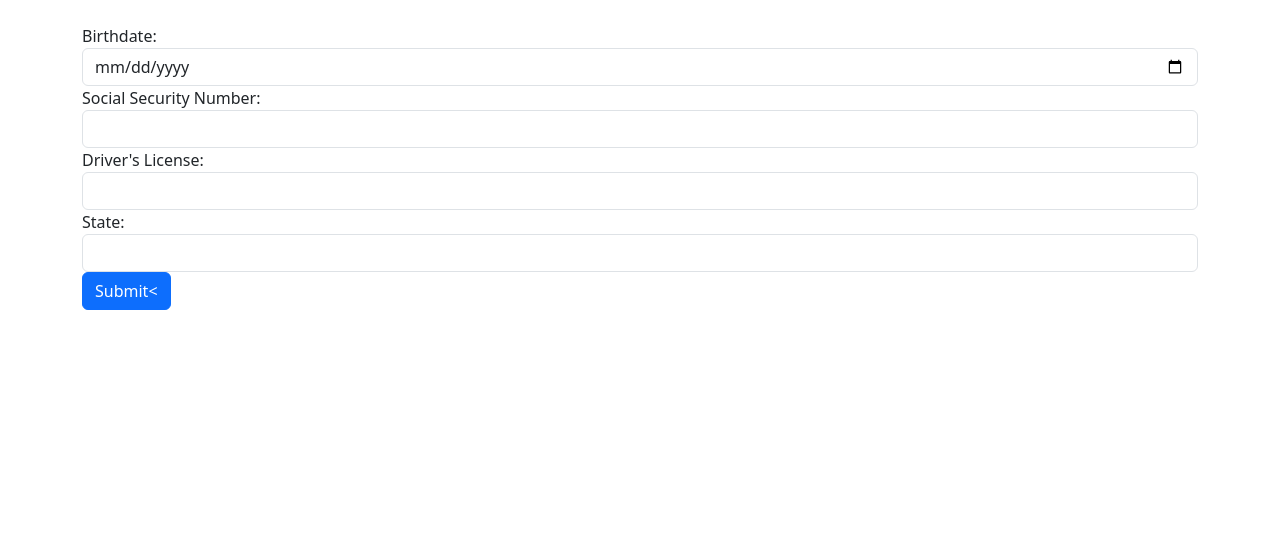
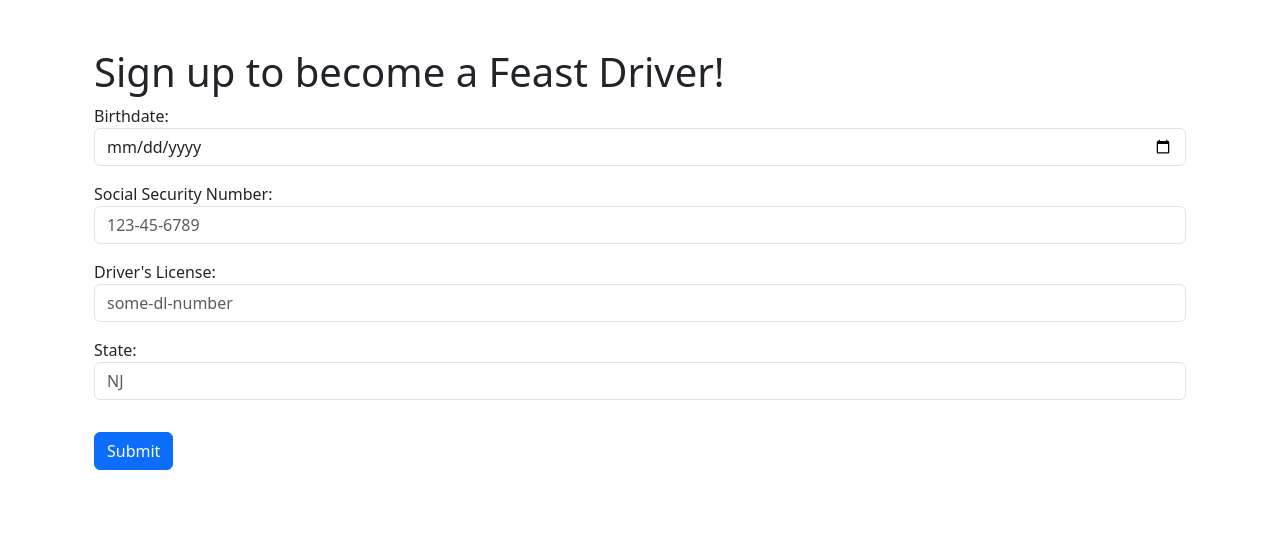
Before and after one commit to franciscojavierarceo/Python, a Flask app: page /home in a window 1280 px wide. Shown: the top 533 px of the page. Run offline with Flask 2, Linux system fonts and the light colour scheme; some libraries are stand-ins or nearby versions.

Commit message:
added a prettier bootstrap

```diff
--- a/demos/feast/feature_repo/templates/index.html
+++ b/demos/feast/feature_repo/templates/index.html
@@ -1,28 +1,31 @@
 <html>
   <head>
     <title>Driver Homepage!</title>
-    <link rel="stylesheet" href="https://maxdn.boostrapcdn.com/bootstrap/4.0.0/css/bootstrap.min.css">
+    <link href="https://cdn.jsdelivr.net/npm/bootstrap@5.3.0-alpha3/dist/css/bootstrap.min.css" rel="stylesheet" integrity="sha384-KK94CHFLLe+nY2dmCWGMq91rCGa5gtU4mk92HdvYe+M/SXH301p5ILy+dN9+nJOZ" crossorigin="anonymous">
   </head>
   <body>
-    <div class="container mt-4">
+    <div class="container mx-auto col-xxl-8 px-4 py-5">
+      <h1>Sign up to become a Feast Driver!</h1>
       <form id="onboardingForm">
-        <div class="form-group">
+        <div class="row mb-3">
+          <div class="form-group mb-3">
             <label for="birthdate">Birthdate:</label>
-          <input type="date" class="form-control" id="birthdate" name="birthdate">
+            <input type="date" class="form-control" id="birthdate" name="birthdate" placeholder="12/23/2000">
           </div>
-        <div class="form-group">
+          <div class="form-group mb-3">
             <label for="ssn">Social Security Number:</label>
-          <input type="text" class="form-control" id="ssn" name="ssn">
+            <input type="text" class="form-control" id="ssn" name="ssn" placeholder="123-45-6789">
           </div>
-        <div class="form-group">
+          <div class="form-group mb-3">
             <label for="dl">Driver's License:</label>
-          <input type="text" class="form-control" id="dl" name="dl">
+            <input type="text" class="form-control" id="dl" name="dl" placeholder="some-dl-number">
           </div>
-        <div class="form-group">
+          <div class="form-group mb-3">
             <label for="state">State:</label>
-          <input type="text" class="form-control" id="state" name="state">
+            <input type="text" class="form-control" id="state" name="state" placeholder="NJ">
           </div>
-        <button type="submit" class="btn btn-primary">Submit<</button>
+        </div>
+        <button type="submit" class="btn btn-primary">Submit</button>
       </form>
       <div id="message"></div>
     </div>
@@ -60,7 +63,7 @@
       setInterval(function() {
         fetch("/daily-risk-decision/1001/")
         .then(response => response.text())
-          .then( data => {
+          .then(data => {
             var message = document.getElementById("message");
             if (data === "APPROVED") {
               message.innerHTML = '<div clas="alert alert-success mt-4">You\'re good to go!</div>';
```
Lines whose indentation alone changed are shown as unchanged.
